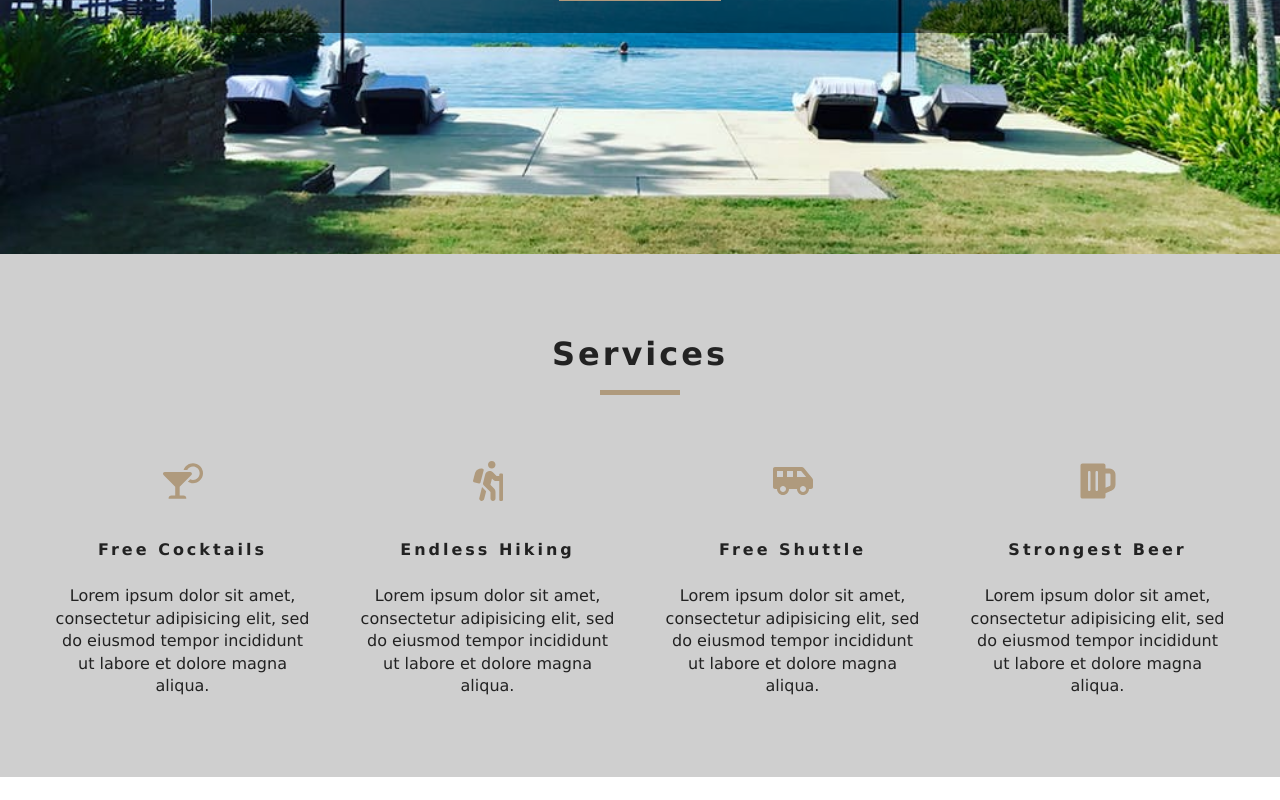
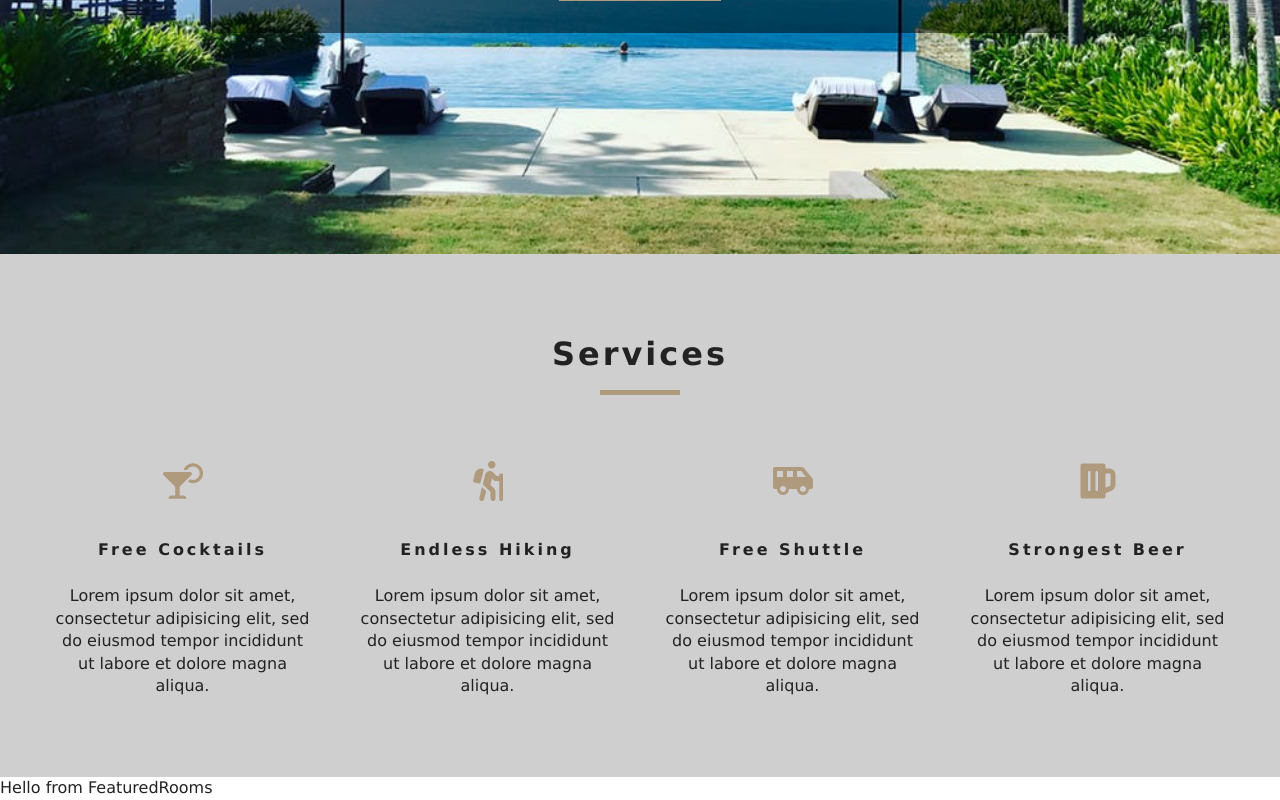
Before and after one commit to juliaosmolovska/react_website_2, a React (Create React App) app: page / in a window 1280 px wide. Shown: the part 546-1346 px from the top of the page. Before the commit the page ends 1323 px from the top, so only its background shows below. Built offline with nearby package versions, Linux system fonts and the light colour scheme.

Commit message:
Connect with FeaturedRooms

```diff
--- /dev/null
+++ b/src/components/FeaturedRooms.js
@@ -0,0 +1,9 @@
+import React, { Component } from 'react';
+
+export default class FeaturedRooms extends Component {
+  render() {
+    return (
+      <div>Hello from FeaturedRooms</div>
+    )
+  }
+}
--- a/src/pages/Home.js
+++ b/src/pages/Home.js
@@ -3,6 +3,7 @@ import Hero from '../components/Hero';
 import Banner from '../components/Banner';
 import { Link } from 'react-router-dom';
 import Services from '../components/Services';
+import FeaturedRooms from '../components/FeaturedRooms';
 
 export default function Home() {
   return (
@@ -17,6 +18,7 @@ export default function Home() {
         </Banner>
       </Hero>
       <Services></Services>
+      <FeaturedRooms></FeaturedRooms>
     </>
   )
 }
```
